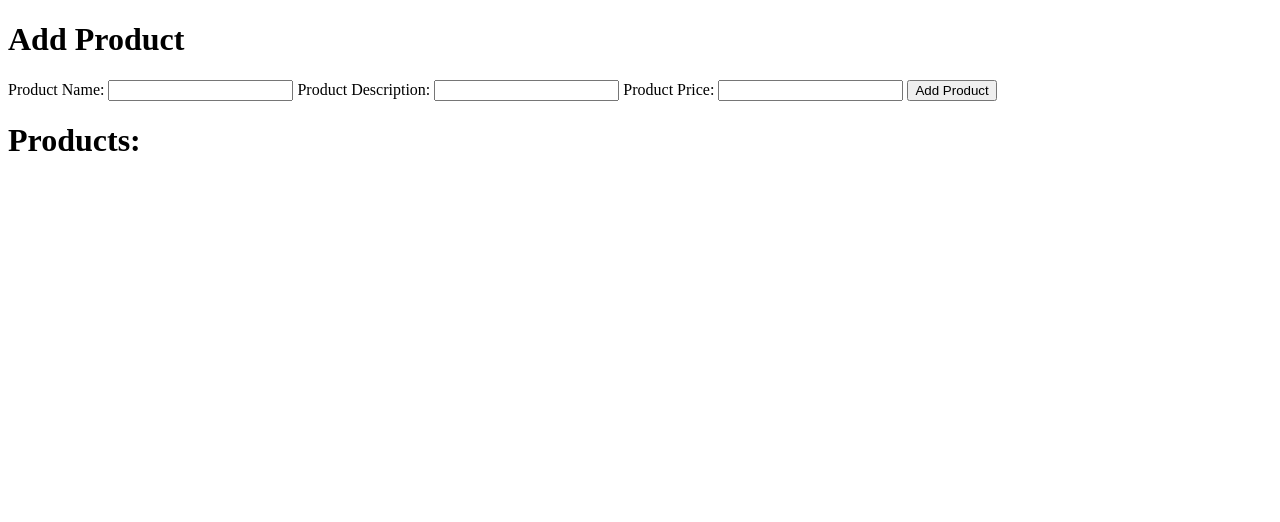
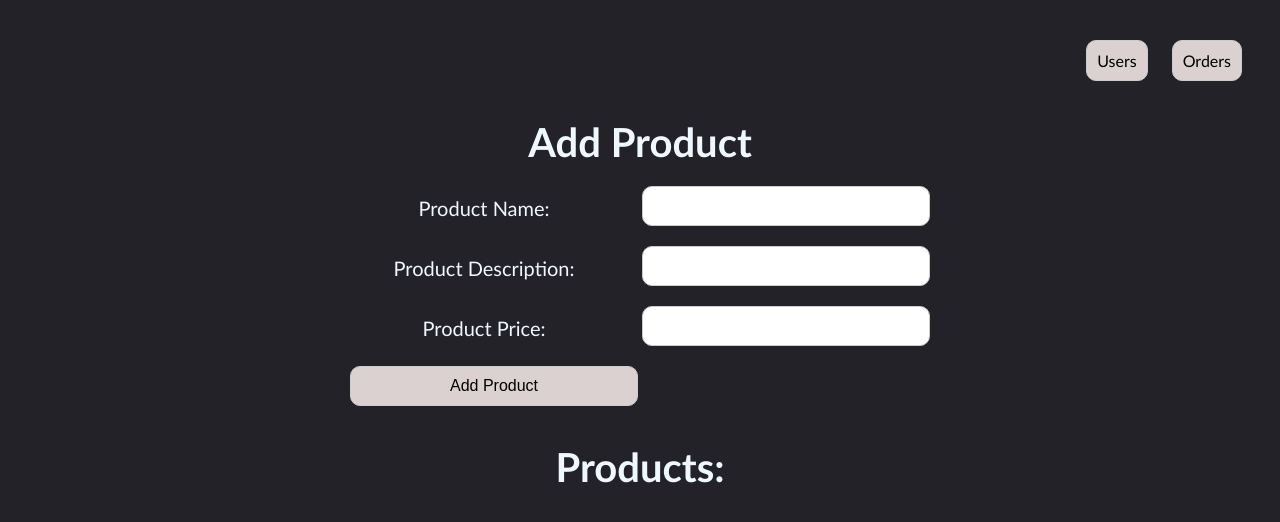
Before and after one commit to karolinajj/Online-Store, a website: page views/admin.html in a window 1280 px wide. Drawn offline with Linux system fonts and the light colour scheme; no server answers.

Commit message:
Add files via upload

```diff
--- a/views/admin.html
+++ b/views/admin.html
@@ -4,10 +4,92 @@
   <meta charset="UTF-8" />
   <meta name="viewport" content="width=device-width, initial-scale=1.0" />
   <title>Product List - Admin Panel</title>
+  <style>
+    body {
+      background-color: rgb(35, 34, 41);
+      font-family: 'Gill Sans', 'Gill Sans MT', Calibri, 'Trebuchet MS', sans-serif;
+      text-align: center;
+      color: aliceblue;
+      margin-top: 30px;
+    }
+
+    h1 {
+      font-size: 40px;
+      margin-bottom: 10px;
+    }
+
+    .top-buttons {
+      text-align: right;
+      margin-right: 20px;
+    }
+
+    .top-buttons button {
+      padding: 10px;
+      font-size: 16px;
+      border-radius: 10px;
+      background-color: rgb(219, 209, 209);
+      font-family: 'Gill Sans';
+      cursor: pointer;
+      margin-left: 10px;
+      width: auto;
+    }
+
+    .add-product-form {
+      display: flex;
+      flex-wrap: wrap;
+      justify-content: space-between;
+      max-width: 600px;
+      margin: 0 auto;
+    }
+
+    label {
+      font-size: 20px;
+      margin-top: 20px;
+      display: block;
+      width: 48%;
+    }
+
+    input, button {
+      padding: 10px;
+      margin: 10px;
+      font-size: 16px;
+      border-radius: 10px;
+      border: 1px solid #ccc;
+      width: 48%;
+      box-sizing: border-box;
+    }
+
+    button {
+      background-color: rgb(219, 209, 209);
+      cursor: pointer;
+    }
+
+    #productList {
+      display: flex;
+      flex-wrap: wrap;
+      justify-content: center;
+      max-width: 1200px;
+      margin: 20px auto;
+    }
+
+    .product {
+      background-color: #fff;
+      border: 1px solid #ccc;
+      border-radius: 10px;
+      padding: 15px;
+      margin: 10px;
+      width: 300px;
+      color: black;
+    }
+  </style>
 </head>
 <body>
+  <div class="top-buttons">
+    <button onclick="">Users</button> <!-- tutaj dodaj funkcję do przeglądania userów z kontem -->
+    <button onclick="">Orders</button> <!-- tutaj dodaj funckję do przeglądania zamówień -->
+  </div>
   <h1>Add Product</h1>
-    <div class="product-form">
+  <div class="add-product-form">
     <label for="productName">Product Name:</label>
     <input type="text" id="productName" />
     <label for="productDescription">Product Description:</label>
@@ -57,6 +139,7 @@
         alert("Error. Please try again.");
       }
     }
+
     async function displayProductList() {
       try {
         const response = await fetch("/products");
```
Also changed, not shown: index.html (+18 -8 lines), views/anon.html (+60 -5 lines), views/edit.html (+47 -2 lines). Lines whose indentation alone changed are shown as unchanged.
